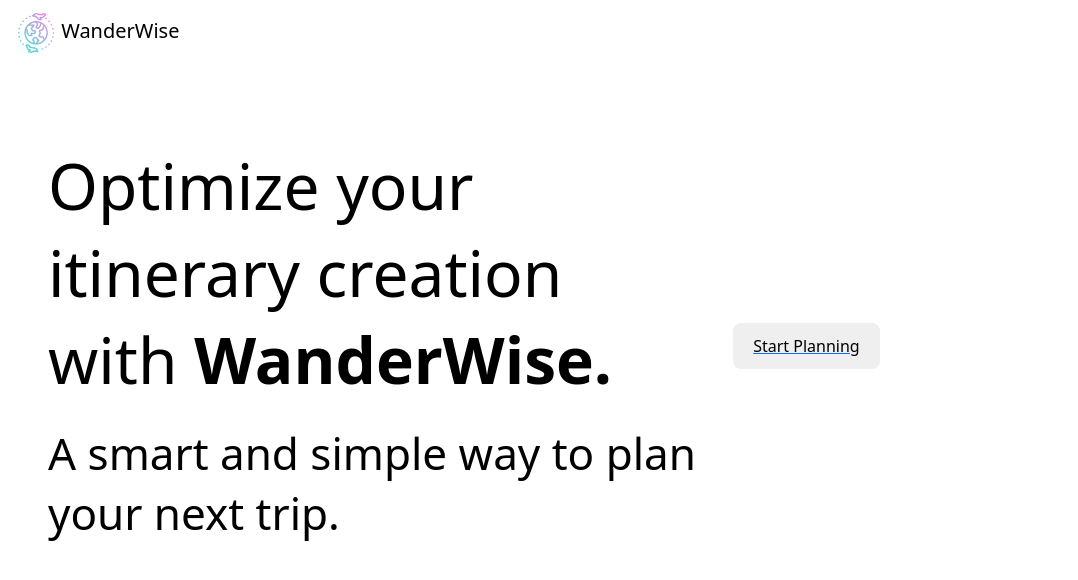
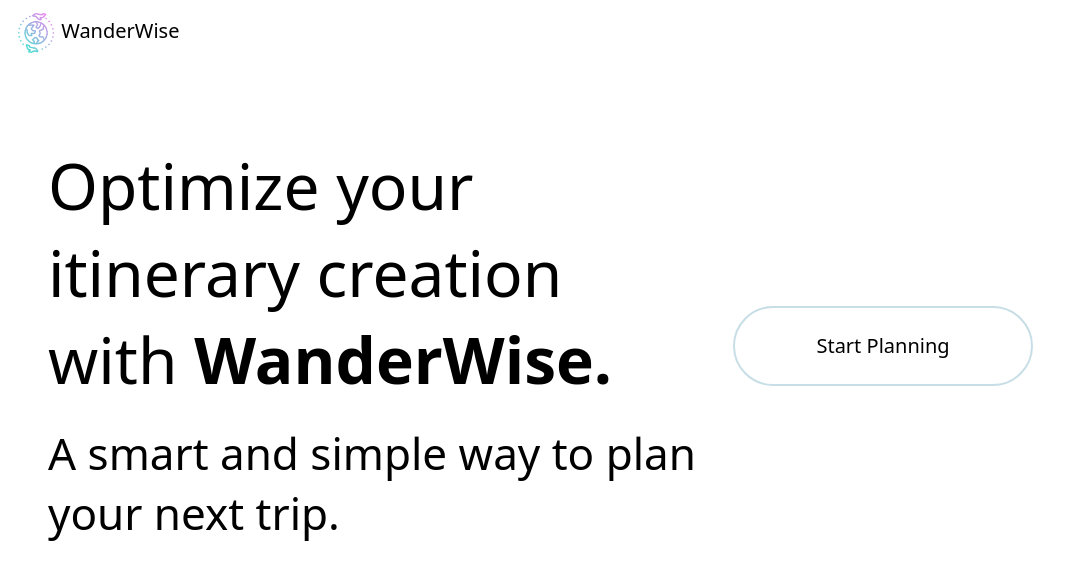
Before and after one commit to winnie-zhu/calhacks-wanderwise, a React (Vite) app in the folder frontend/: page / in a window 1280 px wide. Shown: the top 580 px of the page, without its empty margins (0-1078 px from the left). Built offline with nearby package versions, Linux system fonts and the light colour scheme.

Commit message:
animated button

```diff
--- a/frontend/src/App.css
+++ b/frontend/src/App.css
@@ -45,3 +45,21 @@ body {
   margin-bottom: 32px; */
   width: 200px;
 }
+
+.btn-hover {
+  background-color: transparent;
+  border: 2px solid rgb(199, 222, 230) !important;
+  border-radius: 40px;
+  width: 300px;
+  height: 80px;
+  font-size: 20px;
+  -webkit-transition: ease-out .5s;
+  -moz-transition: ease-out .5s;
+  transition: ease-out .7s;
+}
+
+.btn-hover:hover {
+  background-color: rgb(199, 222, 230);
+  border: 2px solid rgb(199, 222, 230) !important;
+  box-shadow: inset 400px 0 0 0 rgb(199, 222, 230);
+}
--- a/frontend/src/Components/TextBlock.css
+++ b/frontend/src/Components/TextBlock.css
@@ -1,19 +1,19 @@
 .activity {
-    background-color: #add0bb;
+    background-color: #b3c9e7;
     opacity: .5;
 }
 
 .activity :hover {
-    background-color: #68967b;
+    background-color: #7993af;
 }
 
 .food {
-    background-color: #ffe5d9;
+    background-color: #ffd9fd;
     opacity: .5;
 }
 
 .food :hover {
-    background-color: #d9b2a0;
+    background-color: #d9a0cd;
 }
 
 
--- a/frontend/src/pages/Home.jsx
+++ b/frontend/src/pages/Home.jsx
@@ -12,8 +12,8 @@ function Home() {
           <h2>A smart and simple way to plan your next trip.</h2>
         </div>
 
-        <Link to="/planning" className="home-content-item">
-          <button>Start Planning</button>
+        <Link to="/planning" className="home-content-item" style={{textDecoration: "none"}}>
+          <button className="btn-hover">Start Planning</button>
         </Link>
       </div>
     </>
```
